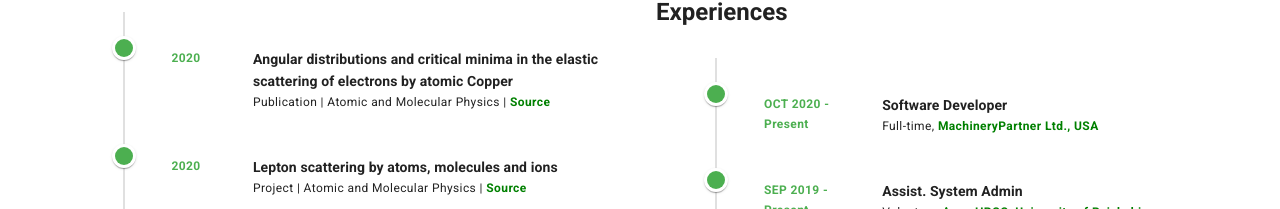
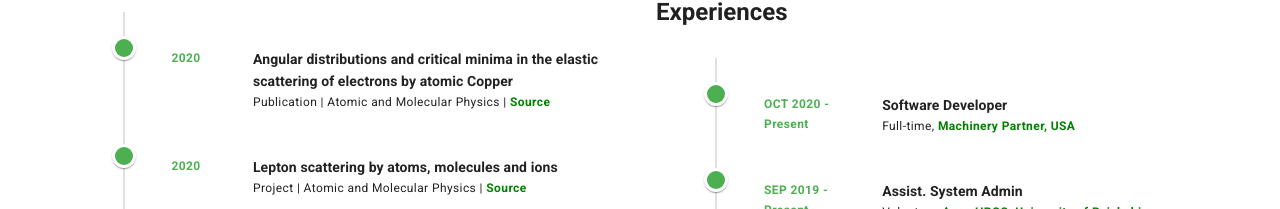
Before and after one commit to iraihankabir/iraihankabir.github.io, a Vue app: page /resume in a window 1280 px wide. Shown: the part 402-611 px from the top of the page. Built offline with nearby package versions, Linux system fonts and the light colour scheme.

Commit message:
updated resume

```diff
--- a/src/views/Resume.vue
+++ b/src/views/Resume.vue
@@ -213,7 +213,7 @@ export default {
           end: "Present",
           title: "Software Developer",
           type: "Full-time",
-          institute: "MachineryPartner Ltd., USA",
+          institute: "Machinery Partner, USA",
           instituteUrl: "#!"
         },
         {
```
